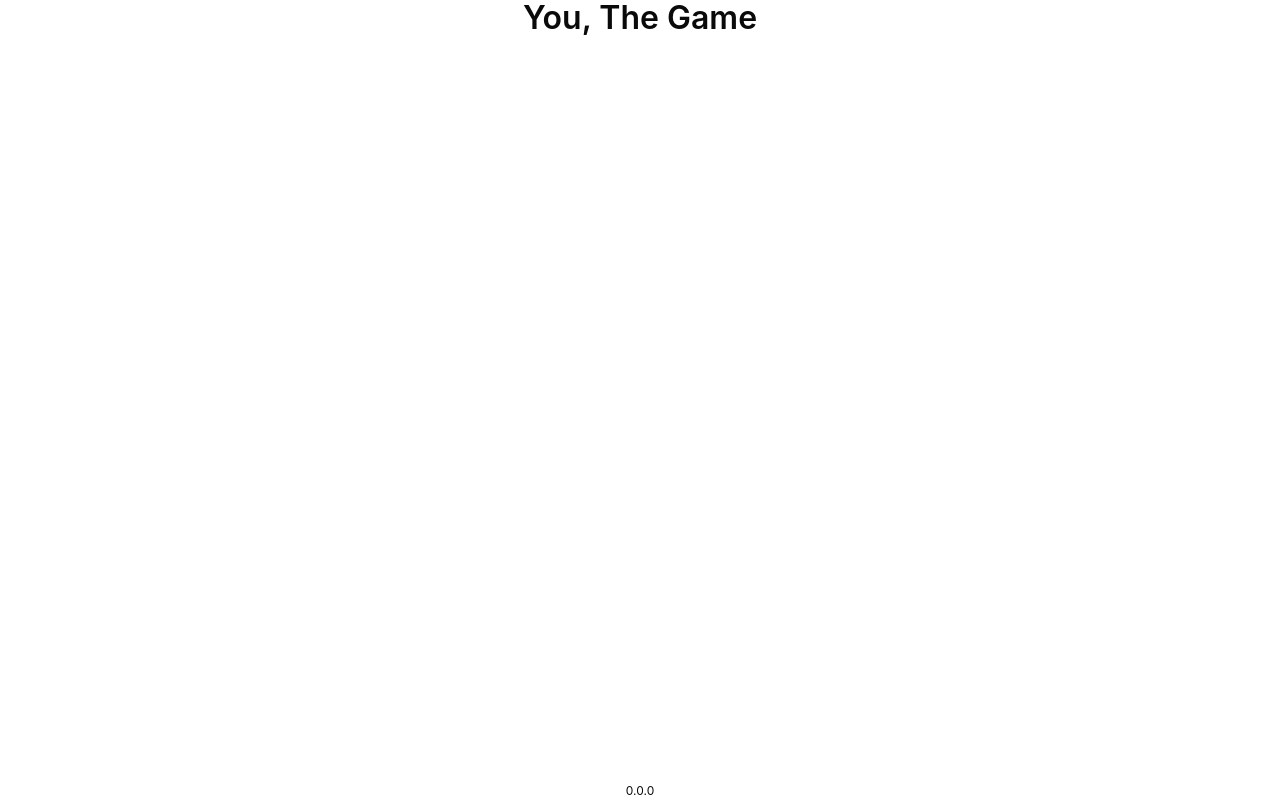
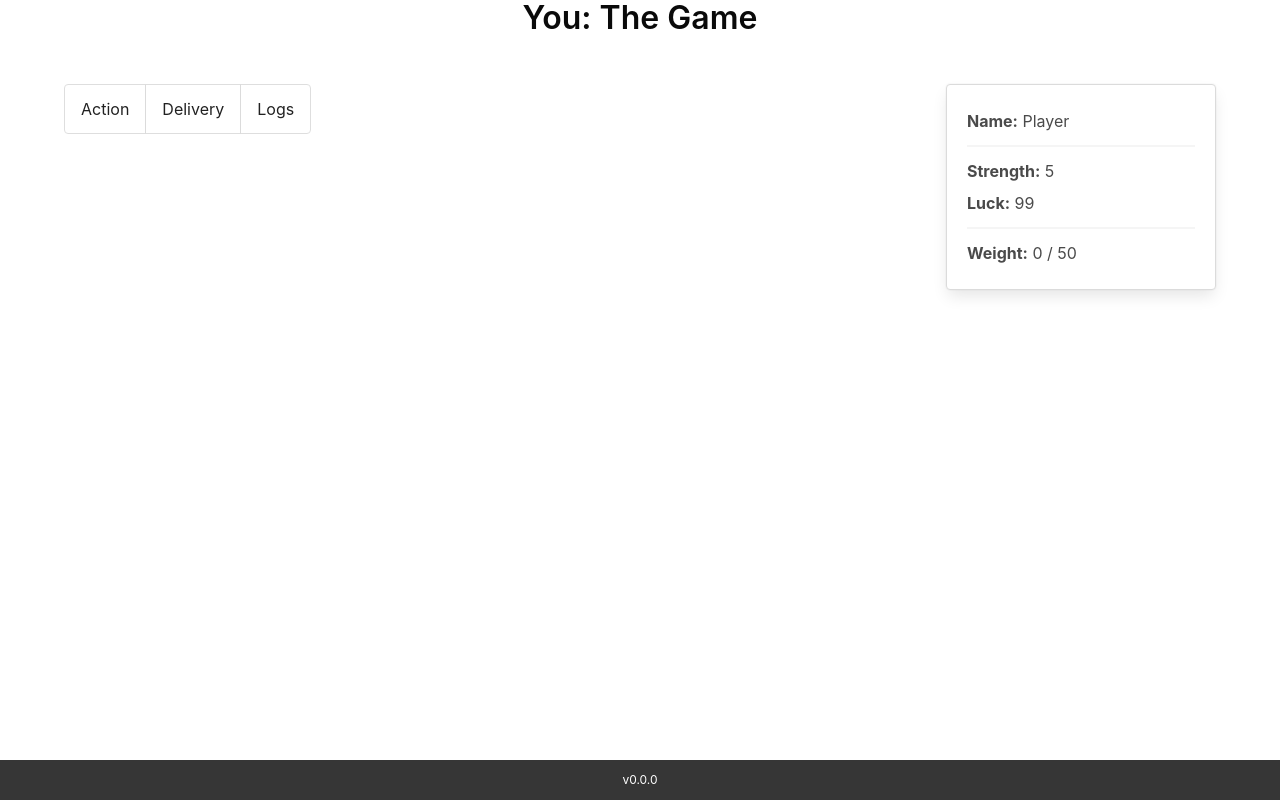
Before and after one commit to marvinisaac/you-the-game, a Vue app: page / in a window 1280 px wide. Built offline with nearby package versions, Linux system fonts and the light colour scheme.

Commit message:
:lipstick: Setup preliminary game UI

```diff
--- a/src/app/App.vue
+++ b/src/app/App.vue
@@ -1,16 +1,22 @@
 <template>
-    <div class="hero is-fullheight is-white">
-        <div class="hero-body">
-            <h1 class="title">You, The Game</h1>
-            <div class="footer">
-                <p class="is-size-7">{{version}}</p>
-            </div>
+    <section class="hero is-fullheight is-white">
+        <div class="hero-head">
+            <h1 class="title">You: The Game</h1>
         </div>
-    </div>
+        <ui class="is-align-top"></ui>
+        <div class="hero-foot has-background-dark has-text-white">
+            <p class="is-size-7">v{{ version }}</p>
+        </div>
+    </section>
 </template>
 
 <script>
+import Ui from './AppUi.vue'
+
 export default {
+    components: {
+        Ui
+    },
     data: () => ({
         version: process.env.VUE_APP_VERSION
     })
@@ -18,18 +24,19 @@ export default {
 </script>
 
 <style lang="scss" scoped>
-.hero.is-fullheight {
-    padding: 0;
-    .hero-body {
-        flex-direction: column;
-        padding: 0;
-        .footer {
-            background: transparent;
-            margin-top: auto;
-            padding: 0;
-            text-align: center;
-            width: 100%;
-        }
+* {
+    line-height: 2em;
+    user-select: none;
+}
+.hero {
+    .hero-head, .hero-foot {
+        text-align: center;
+    }
+    .hero-foot {
+        padding: 0.5em 0;
+    }
+    .is-align-top {
+        margin-bottom: auto;
     }
 }
 </style>
--- a/src/app/AppStore.js
+++ b/src/app/AppStore.js
@@ -5,6 +5,26 @@ Vue.use(Vuex)
 
 export default new Vuex.Store({
     state: {
+        gameConstants: {
+            player: {
+                weightLimitStrengthMultiplier: 10
+            }
+        },
+        player: {
+            name: 'Player',
+            attributes: {
+                strength: {
+                    name: 'Strength',
+                    value: 5,
+                    visible: true
+                },
+                luck: {
+                    name: 'Luck',
+                    value: 99,
+                    visible: true
+                }
+            }
+        }
     },
     mutations: {
     },
--- /dev/null
+++ b/src/app/AppUi.vue
@@ -0,0 +1,45 @@
+<template>
+    <section class="section">
+        <div class="container">
+            <div class="columns">
+                <div class="column is-9">
+                    <div class="tabs is-toggle">
+                        <ul>
+                            <li class="is-capitalized">
+                                <a>Action</a>
+                            </li>
+                            <li class="is-capitalized">
+                                <a>Delivery</a>
+                            </li>
+                            <li class="is-capitalized">
+                                <a>Logs</a>
+                            </li>
+                        </ul>
+                    </div>
+                </div>
+                <div class="column is-3">
+                    <div class="box">
+                        <player></player>
+                    </div>
+                </div>
+            </div>
+        </div>
+    </section>
+</template>
+
+<script>
+import Player from './Character/Player.vue'
+
+export default {
+    components: {
+        Player
+    }
+}
+</script>
+
+<style scoped>
+.box {
+    border: 1px #DBDBDB solid;
+    border-radius: 4px;
+}
+</style>
--- /dev/null
+++ b/src/app/Character/Player.vue
@@ -0,0 +1,50 @@
+<template>
+    <div>
+        <p>
+            <span class="has-text-weight-bold">Name:</span>
+            {{name}}
+        </p>
+        <hr/>
+        <ul v-for="attribute in attributes"
+            :key="attribute.name">
+            <li v-if="attribute.visible">
+                <span class="has-text-weight-bold">{{ attribute.name }}:</span>
+                {{ attribute.value }}
+            </li>
+        </ul>
+        <hr/>
+        <p>
+            <span class="has-text-weight-bold">Weight:</span>
+            0 / {{ inventoryWeightLimit }}
+        </p>
+    </div>
+</template>
+
+<script>
+export default {
+    computed: {
+        attributes () {
+            return this.$store.state.player.attributes
+        },
+        inventoryWeightLimit () {
+            let constant = this.$store.state.gameConstants
+            let strength = this.$store.state.player.attributes.strength
+
+            if (!strength.visible) {
+                return '???'
+            }
+
+            return strength.value * constant.player.weightLimitStrengthMultiplier
+        },
+        name () {
+            return this.$store.state.player.name
+        }
+    }
+}
+</script>
+
+<style scoped>
+hr {
+    margin: 0.5rem 0;
+}
+</style>
```
Also changed, not shown: 1 other file (tests, documents, lock files or other folders).
